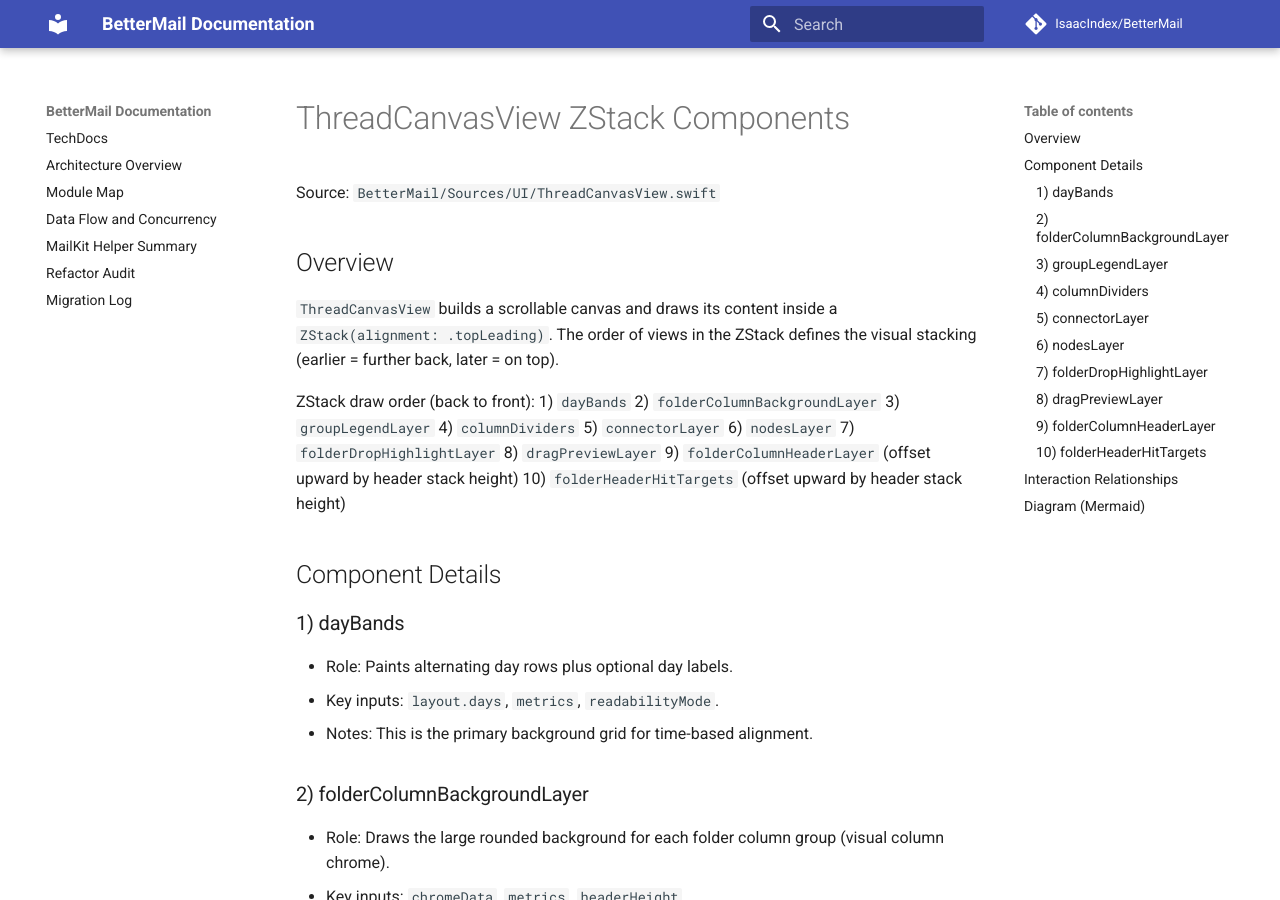
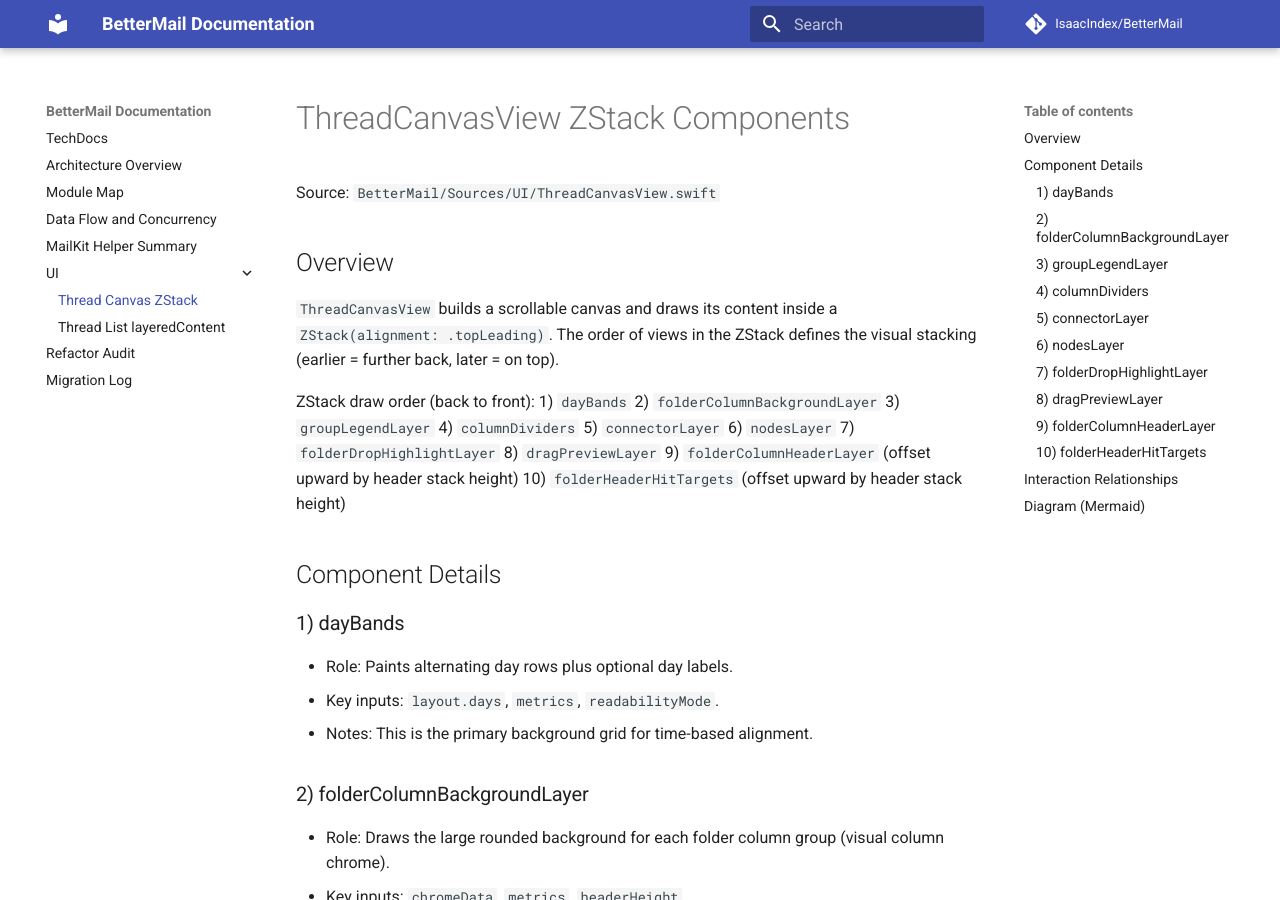
Before and after one commit to IsaacIndex/BetterMail, an MkDocs documentation site: the page built from docs/thread-canvas-zstack-components.md, in a window 1280 px wide and 900 px high. Built offline with MkDocs 1.6.1 and Material for MkDocs 9.7.7, drawn with Linux system fonts in a browser that asks for light colours; comment, search, counter and statistics services are not loaded.

Commit message:
docs: update mkdocs.yml to include UI section with Thread Canvas ZStack and Thread List layeredContent documentation

```diff
--- a/mkdocs.yml
+++ b/mkdocs.yml
@@ -11,5 +11,8 @@
   - Module Map: ModuleMap.md
   - Data Flow and Concurrency: DataFlow.md
   - MailKit Helper Summary: MailKitHelper.md
+  - UI:
+      - Thread Canvas ZStack: thread-canvas-zstack-components.md
+      - Thread List layeredContent: thread-list-layered-content.md
   - Refactor Audit: RefactorAudit.md
   - Migration Log: MigrationLog.md
```
